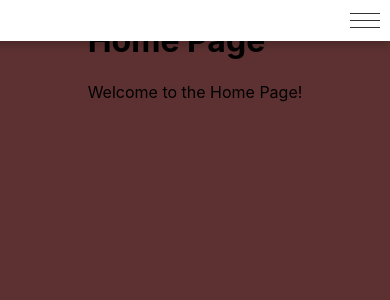
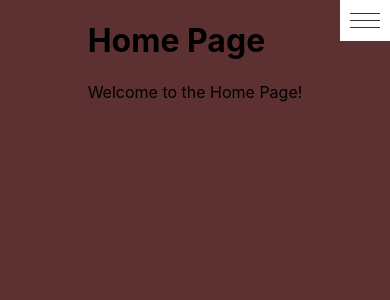
Before and after one commit to asutosh-s/retro-games, a React (Create React App) app: page / in a window 390 px wide. Shown: the top 300 px of the page. Built offline with nearby package versions, Linux system fonts and the light colour scheme; the HTML template or start-up script is replaced by a standard one.

Commit message:
remove the navbar and only show the hamburger

```diff
--- a/src/components/Navbar.css
+++ b/src/components/Navbar.css
@@ -1,19 +1,8 @@
-/* Basic styles for the navbar */
-.navbar {
-  position: fixed; /* Fixed positioning to stay at the top */
+/* Styles for the hamburger icon */
+.hamburger {
+  position: absolute;
   top: 0;
   right: 0;
-  display: flex;
-  justify-content: flex-end;
-  padding: 10px;
-  width: 100%; /* Ensure the navbar spans the full width */
-  box-shadow: 0px 4px 8px rgba(0, 0, 0, 0.2); /* Optional shadow for visual separation */
-  background-color: #fff; /* Background color for visibility */
-  z-index: 1000; /* Ensure it stays above other content */
-}
-
-/* Styles for the hamburger icon */
-.hamburger {
   cursor: pointer;
   display: flex;
   flex-direction: column;
@@ -22,6 +11,8 @@
   height: 21px;
   background: none;
   border: none;
+  background-color: #fff;
+  padding: 10px;
 }
 
 /* Individual lines in the hamburger icon */
```
